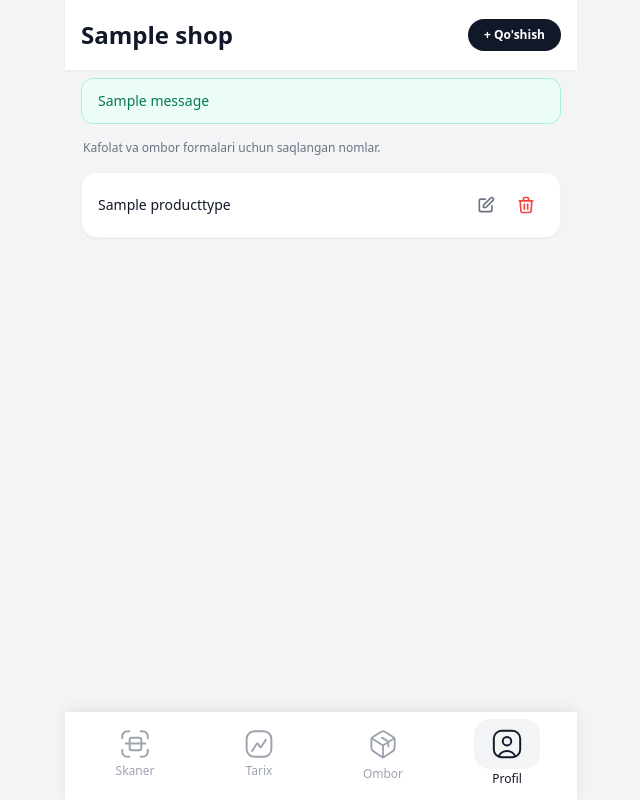
After one commit to ScorpiRui/kaffolat, a Django app: page /profile/products/ in a window 1280 px wide. The commit adds this page. Shown: the whole page, without its empty margins (319-959 px from the left). Run offline with Django 4.2, Linux system fonts and the light colour scheme; a user stored in the database is signed in; tables that the repository leaves empty hold one stand-in row (values such as "Sample post"); one stand-in notice (Sample message) is shown; some libraries are stand-ins or nearby versions.

Commit message:
Refactor forms and templates to enhance product name handling and user experience
- Introduced ProductNameComboMixin to streamline product name input across WarrantySellForm, RepairForm, and RepairWarehouseEditForm.
- Updated forms to initialize product name field with datalist for better user interaction.
- Enhanced templates to include product name options in datalists for improved selection experience.
- Added new shop_products view and corresponding template for managing product types.
- Updated navigation and layout in various templates for consistency and clarity.

```diff
--- a/main/forms.py
+++ b/main/forms.py
@@ -12,7 +12,57 @@ INPUT = (
 DATE_INPUT_FORMATS = ["%d/%m/%Y", "%d.%m.%Y", "%Y-%m-%d"]
 
 
-class WarrantySellForm(forms.ModelForm):
+class ProductNameComboMixin:
+    """One text field (`custom_name`) + HTML datalist; exact name matches a ProductType."""
+
+    _PN_DATALIST_ID = "product-name-datalist"
+
+    def _pn_shop(self):
+        if getattr(self, "_shop", None) is not None:
+            return self._shop
+        if getattr(self, "instance", None) and self.instance.pk:
+            return self.instance.shop
+        return None
+
+    def _pn_init_field(self):
+        f = self.fields["custom_name"]
+        f.required = False
+        f.widget.attrs.setdefault("id", "id_custom_name")
+        f.widget.attrs["list"] = self._PN_DATALIST_ID
+        f.widget.attrs.setdefault(
+            "placeholder",
+            "Ro'yxatdan tanlang yoki nom yozing",
+        )
+        if self.instance.pk:
+            if self.instance.custom_name:
+                self.initial.setdefault("custom_name", self.instance.custom_name)
+            elif self.instance.product_type_id:
+                self.initial.setdefault("custom_name", self.instance.product_type.name)
+
+    def clean(self):
+        cleaned = super().clean()
+        name = (cleaned.get("custom_name") or "").strip()
+        if not name:
+            raise forms.ValidationError("Mahsulot nomini kiriting.")
+        shop = self._pn_shop()
+        pt = None
+        if shop:
+            pt = ProductType.objects.filter(
+                shop=shop, name__iexact=name, is_active=True
+            ).first()
+        self._resolved_product_type = pt
+        cleaned["custom_name"] = "" if pt else name
+        return cleaned
+
+    def save(self, commit=True):
+        instance = super().save(commit=False)
+        instance.product_type = getattr(self, "_resolved_product_type", None)
+        if commit:
+            instance.save()
+        return instance
+
+
+class WarrantySellForm(ProductNameComboMixin, forms.ModelForm):
     warranty_until_date = forms.DateField(
         required=False,
         input_formats=DATE_INPUT_FORMATS,
@@ -32,7 +82,8 @@ class WarrantySellForm(forms.ModelForm):
         ]
         widgets = {
             "custom_name": forms.TextInput(attrs={
-                "class": INPUT, "placeholder": "Mahsulot nomi",
+                "class": INPUT,
+                "id": "id_custom_name",
             }),
             "custom_description": forms.Textarea(attrs={
                 "class": INPUT, "rows": 3, "placeholder": "Tavsif (ixtiyoriy)",
@@ -48,9 +99,10 @@ class WarrantySellForm(forms.ModelForm):
             }),
         }
 
-    def __init__(self, *args, **kwargs):
+    def __init__(self, *args, shop=None, **kwargs):
         super().__init__(*args, **kwargs)
-        self.fields["custom_name"].required = True
+        self._shop = shop
+        self._pn_init_field()
         self.fields["sold_price"].required = True
         self.fields["client_phone"].required = True
 
@@ -65,7 +117,7 @@ class WarrantySellForm(forms.ModelForm):
         return instance
 
 
-class RepairForm(forms.ModelForm):
+class RepairForm(ProductNameComboMixin, forms.ModelForm):
     warranty_until_date = forms.DateField(
         required=False,
         input_formats=DATE_INPUT_FORMATS,
@@ -95,7 +147,8 @@ class RepairForm(forms.ModelForm):
         ]
         widgets = {
             "custom_name": forms.TextInput(attrs={
-                "class": INPUT, "placeholder": "Mahsulot nomi",
+                "class": INPUT,
+                "id": "id_custom_name",
             }),
             "custom_description": forms.Textarea(attrs={
                 "class": INPUT, "rows": 3, "placeholder": "Tavsif (ixtiyoriy)",
@@ -111,11 +164,12 @@ class RepairForm(forms.ModelForm):
             }),
         }
 
-    def __init__(self, *args, **kwargs):
+    def __init__(self, *args, shop=None, **kwargs):
         repair_intake = kwargs.pop("repair_intake", False)
         super().__init__(*args, **kwargs)
         self._repair_intake = repair_intake
-        self.fields["custom_name"].required = True
+        self._shop = shop
+        self._pn_init_field()
         self.fields["client_phone"].required = True
         # First QR scan (repair intake): planned completion date required
         self.fields["repair_deadline"].required = bool(repair_intake)
@@ -151,7 +205,7 @@ class RepairForm(forms.ModelForm):
         return instance
 
 
-class RepairWarehouseEditForm(forms.ModelForm):
+class RepairWarehouseEditForm(ProductNameComboMixin, forms.ModelForm):
     """Ombor / ta'mirlash kartasida faqat asosiy ma'lumotlar (narx, kafolat, muddat tahrirsiz)."""
 
     class Meta:
@@ -159,7 +213,8 @@ class RepairWarehouseEditForm(forms.ModelForm):
         fields = ["custom_name", "custom_description", "client_phone"]
         widgets = {
             "custom_name": forms.TextInput(attrs={
-                "class": INPUT, "placeholder": "Mahsulot nomi",
+                "class": INPUT,
+                "id": "id_custom_name",
             }),
             "custom_description": forms.Textarea(attrs={
                 "class": INPUT, "rows": 3, "placeholder": "Tavsif (ixtiyoriy)",
@@ -169,22 +224,19 @@ class RepairWarehouseEditForm(forms.ModelForm):
             }),
         }
 
-    def __init__(self, *args, **kwargs):
+    def __init__(self, *args, shop=None, **kwargs):
         super().__init__(*args, **kwargs)
-        self.fields["custom_name"].required = True
+        self._shop = shop
+        self._pn_init_field()
         self.fields["client_phone"].required = True
 
 
 class ProductTypeForm(forms.ModelForm):
     class Meta:
         model = ProductType
-        fields = ["name", "default_description", "is_active"]
+        fields = ["name"]
         widgets = {
             "name": forms.TextInput(attrs={"class": INPUT, "placeholder": "Masalan: Avtomobil"}),
-            "default_description": forms.Textarea(
-                attrs={"class": INPUT, "rows": 3, "placeholder": "Tavsif (ixtiyoriy)"}
-            ),
-            "is_active": forms.CheckboxInput(attrs={"class": "rounded border-gray-300"}),
         }
 
 
--- a/main/models.py
+++ b/main/models.py
@@ -53,7 +53,7 @@ class ProductType(models.Model):
     is_active = models.BooleanField(default=True)
 
     def __str__(self) -> str:
-        return f"{self.shop.name} - {self.name}"
+        return self.name
 
 
 class QrItem(models.Model):
--- a/main/templates/main/base.html
+++ b/main/templates/main/base.html
@@ -44,7 +44,7 @@
         <div id="topBarInner" class="flex items-center w-full gap-2 min-w-0" style="height:70px; padding:0 16px;">
             {% with active=request.resolver_match.url_name %}
             {% if shop %}
-                {% if active == 'shop_home' or active == 'warranty_history' or active == 'warehouse_list' or active == 'shop_profile' %}
+                {% if active == 'shop_home' or active == 'warranty_history' or active == 'warehouse_list' or active == 'shop_profile' or active == 'shop_products' %}
                     <h1 class="text-2xl font-bold text-gray-900 truncate flex-1 min-w-0 leading-tight">{{ shop.name }}</h1>
                 {% endif %}
             {% endif %}
@@ -97,8 +97,8 @@
             <!-- Profil -->
             <a href="{% url 'main:shop_profile' %}"
                class="nav-item flex-1 flex flex-col items-center justify-center gap-1
-                      {% if active == 'shop_profile' %}text-gray-900{% else %}text-gray-400{% endif %}">
-                <span class="{% if active == 'shop_profile' %}nav-active-icon{% endif %} flex items-center justify-center">
+                      {% if active == 'shop_profile' or active == 'shop_products' %}text-gray-900{% else %}text-gray-400{% endif %}">
+                <span class="{% if active == 'shop_profile' or active == 'shop_products' %}nav-active-icon{% endif %} flex items-center justify-center">
                     {% include "main/icons/profile.svg" %}
                 </span>
                 <span class="text-xs font-medium leading-none">Profil</span>
--- a/main/templates/main/item_edit.html
+++ b/main/templates/main/item_edit.html
@@ -60,6 +60,12 @@
                 {% for e in form.custom_name.errors %}
                     <p class="text-xs text-red-500 mt-1">{{ e }}</p>
                 {% endfor %}
+                <datalist id="product-name-datalist">
+                    {% for n in product_name_options %}
+                    <option value="{{ n }}">
+                    {% endfor %}
+                </datalist>
+                <p class="text-xs text-gray-400 mt-1.5">Ro'yxatdan tanlang yoki nom yozing.</p>
             </div>
 
             <div>
--- /dev/null
+++ b/main/templates/main/shop_products.html
@@ -0,0 +1,71 @@
+{% extends "main/base.html" %}
+
+{% block title %}Mahsulot nomlari{% endblock %}
+
+{% block head_extra %}
+<style>body { background: #F3F4F6 !important; } #topBar { background: #fff !important; }</style>
+{% endblock %}
+
+{% block header_right %}
+<a href="{% url 'main:product_type_create' %}?ret=products"
+   class="text-xs font-semibold text-white bg-gray-900 rounded-full px-4 py-2 active:bg-black">
+    + Qo'shish
+</a>
+{% endblock %}
+
+{% block content %}
+<div class="space-y-4">
+
+    {% if messages %}
+    {% for message in messages %}
+    <div class="bg-green-50 border border-green-200 text-green-700 text-sm px-4 py-3 rounded-xl">
+        {{ message }}
+    </div>
+    {% endfor %}
+    {% endif %}
+
+    <p class="text-xs text-gray-500 px-0.5">Kafolat va ombor formalari uchun saqlangan nomlar.</p>
+
+    {% if product_types %}
+        {% for pt in product_types %}
+        <div class="flex items-center justify-between bg-white rounded-2xl px-4 py-3.5 shadow-sm border border-gray-100">
+            <p class="text-sm font-medium text-gray-900 truncate min-w-0 pr-2">{{ pt.name }}</p>
+            <div class="flex items-center gap-1 flex-shrink-0">
+                {% if not pt.is_active %}
+                <span class="text-[10px] text-gray-400 mr-1">faol emas</span>
+                {% endif %}
+                <a href="{% url 'main:product_type_edit' pt.pk %}?ret=products"
+                   class="p-2 rounded-xl text-gray-500 active:bg-gray-100"
+                   aria-label="Tahrirlash">
+                    <svg class="w-5 h-5" fill="none" stroke="currentColor" stroke-width="2" viewBox="0 0 24 24">
+                        <path stroke-linecap="round" stroke-linejoin="round"
+                              d="M11 5H6a2 2 0 00-2 2v11a2 2 0 002 2h11a2 2 0 002-2v-5m-1.414-9.414a2 2 0 112.828 2.828L11.828 15H9v-2.828l8.586-8.586z"/>
+                    </svg>
+                </a>
+                <form method="post" action="{% url 'main:product_type_delete' pt.pk %}"
+                      class="inline"
+                      onsubmit="return confirm('Ushbu mahsulot nomini o\'chirishni xohlaysizmi?');">
+                    {% csrf_token %}
+                    <input type="hidden" name="ret" value="products">
+                    <button type="submit" class="p-2 rounded-xl text-red-500 active:bg-red-50" aria-label="O'chirish">
+                        <svg class="w-5 h-5" fill="none" stroke="currentColor" stroke-width="2" viewBox="0 0 24 24">
+                            <path stroke-linecap="round" stroke-linejoin="round"
+                                  d="M19 7l-.867 12.142A2 2 0 0116.138 21H7.862a2 2 0 01-1.995-1.858L5 7m5 4v6m4-6v6m1-10V4a1 1 0 00-1-1h-4a1 1 0 00-1 1v3M4 7h16"/>
+                        </svg>
+                    </button>
+                </form>
+            </div>
+        </div>
+        {% endfor %}
+    {% else %}
+        <div class="bg-white rounded-2xl p-8 text-center shadow-sm border border-gray-100">
+            <p class="text-sm text-gray-500">Hozircha mahsulot nomlari yo'q.</p>
+            <a href="{% url 'main:product_type_create' %}?ret=products"
+               class="inline-block mt-4 text-sm font-semibold text-gray-900 underline">
+                Birinchi nomni qo'shish
+            </a>
+        </div>
+    {% endif %}
+
+</div>
+{% endblock %}
--- a/main/templates/main/shop_profile.html
+++ b/main/templates/main/shop_profile.html
@@ -112,6 +112,11 @@
         </form>
     </div>
 
+    <a href="{% url 'main:shop_products' %}"
+       class="block w-full text-center bg-gray-900 text-white rounded-2xl py-3.5 px-4 shadow-sm font-semibold text-sm active:bg-black">
+        Mahsulot nomlari
+    </a>
+
     <!-- Logout -->
     <a href="{% url 'logout' %}"
        class="block w-full text-center bg-white border border-red-200 text-red-500
--- a/main/urls.py
+++ b/main/urls.py
@@ -23,6 +23,7 @@ urlpatterns = [
     path("item/<int:pk>/complete/", views.complete_repair, name="complete_repair"),
     path("history/", views.warranty_history, name="warranty_history"),
     path("profile/", views.shop_profile, name="shop_profile"),
+    path("profile/products/", views.shop_products, name="shop_products"),
     path("p/<str:qr_id>/", views.public_item_detail, name="public_item_detail"),
     path("qr", views.public_item_from_query, name="public_item_from_query"),
     path("shops/register/", views.shop_register, name="shop_register"),
--- a/main/views.py
+++ b/main/views.py
@@ -26,6 +26,14 @@ def _get_shop_for_request(request) -> Shop:
         defaults={"name": request.user.get_username() or "My Shop"},
     )
     return shop
+
+
+def _product_name_options(shop: Shop):
+    return list(
+        ProductType.objects.filter(shop=shop, is_active=True)
+        .order_by("name")
+        .values_list("name", flat=True)
+    )
 
 
 # -- Scanner / home --
@@ -65,7 +73,7 @@ def qr_handler(request, qr_id: str):
 
     if mode == "repair":
         if request.method == "POST":
-            form = RepairForm(request.POST, repair_intake=True)
+            form = RepairForm(request.POST, repair_intake=True, shop=shop)
             if form.is_valid():
                 item = form.save(commit=False)
                 item.shop = shop
@@ -81,17 +89,18 @@ def qr_handler(request, qr_id: str):
                 )
                 return redirect("main:item_detail", pk=item.pk)
         else:
-            form = RepairForm(repair_intake=True)
+            form = RepairForm(repair_intake=True, shop=shop)
         return render(request, "main/qr_item_form.html", {
             "shop": shop,
             "qr_id": qr_id,
             "form": form,
             "mode": "repair",
             "warranty_presets": warranty_presets,
+            "product_name_options": _product_name_options(shop),
         })
     else:
         if request.method == "POST":
-            form = WarrantySellForm(request.POST)
+            form = WarrantySellForm(request.POST, shop=shop)
             if form.is_valid():
                 item = form.save(commit=False)
                 item.shop = shop
@@ -106,13 +115,14 @@ def qr_handler(request, qr_id: str):
                 )
                 return redirect("main:item_detail", pk=item.pk)
         else:
-            form = WarrantySellForm()
+            form = WarrantySellForm(shop=shop)
         return render(request, "main/qr_item_form.html", {
             "shop": shop,
             "qr_id": qr_id,
             "form": form,
             "mode": "warranty",
             "warranty_presets": warranty_presets,
+            "product_name_options": _product_name_options(shop),
         })
 
 
@@ -184,9 +194,14 @@ def item_detail(request, pk: int):
     })
 
 
-def _format_history_value(val):
+def _format_history_value(val, attr=None):
     if val is None or val == "":
         return "—"
+    if attr == "product_type_id":
+        if not val:
+            return "—"
+        pt = ProductType.objects.filter(pk=val).first()
+        return pt.name if pt else str(val)
     if hasattr(val, "strftime"):
         return val.strftime("%d/%m/%Y")
     return str(val)
@@ -199,7 +214,7 @@ def _build_item_edit_history_note(old_values: dict, item: QrItem, fields: list)
         old_val = old_values.get(attr)
         if old_val != new_val:
             changes.append(
-                f"{label}: {_format_history_value(old_val)} → {_format_history_value(new_val)}"
+                f"{label}: {_format_history_value(old_val, attr)} → {_format_history_value(new_val, attr)}"
             )
     if not changes:
         return "Tahrir: o'zgarish kiritilmadi."
@@ -214,12 +229,14 @@ def _snapshot_item_fields_for_history(pk: int, field_specs: list) -> dict:
 
 
 _REPAIR_EDIT_HISTORY_FIELDS = [
+    ("product_type_id", "Mahsulot nomi"),
     ("custom_name", "Nomi"),
     ("custom_description", "Tavsif"),
     ("client_phone", "Telefon"),
 ]
 
 _WARRANTY_EDIT_HISTORY_FIELDS = [
+    ("product_type_id", "Mahsulot nomi"),
     ("custom_name", "Nomi"),
     ("custom_description", "Tavsif"),
     ("sold_price", "Sotuv narxi"),
@@ -250,7 +267,7 @@ def item_edit(request, pk: int):
     if item.is_repair:
         if request.method == "POST":
             old_values = _snapshot_item_fields_for_history(item.pk, _REPAIR_EDIT_HISTORY_FIELDS)
-            form = RepairWarehouseEditForm(request.POST, instance=item)
+            form = RepairWarehouseEditForm(request.POST, instance=item, shop=shop)
             if form.is_valid():
                 form.save()
                 item.refresh_from_db()
@@ -263,12 +280,12 @@ def item_edit(request, pk: int):
                 messages.success(request, "O'zgarishlar saqlandi.")
                 return redirect("main:item_detail", pk=item.pk)
         else:
-            form = RepairWarehouseEditForm(instance=item)
+            form = RepairWarehouseEditForm(instance=item, shop=shop)
         mode = "repair"
     else:
         if request.method == "POST":
             old_values = _snapshot_item_fields_for_history(item.pk, _WARRANTY_EDIT_HISTORY_FIELDS)
-            form = WarrantySellForm(request.POST, instance=item)
+            form = WarrantySellForm(request.POST, instance=item, shop=shop)
             if form.is_valid():
                 form.save()
                 item.refresh_from_db()
@@ -281,7 +298,7 @@ def item_edit(request, pk: int):
                 messages.success(request, "O'zgarishlar saqlandi.")
                 return redirect("main:item_detail", pk=item.pk)
         else:
-            form = WarrantySellForm(instance=item)
+            form = WarrantySellForm(instance=item, shop=shop)
         mode = "warranty"
 
     if mode == "warranty":
@@ -293,6 +310,7 @@ def item_edit(request, pk: int):
         "form": form,
         "mode": mode,
         "warranty_presets": warranty_presets,
+        "product_name_options": _product_name_options(shop),
     })
 
 
@@ -410,12 +428,29 @@ def warranty_history(request):
     })
 
 
-# -- Management page --
+def _product_type_redirect(request):
+    ret = (request.POST.get("ret") or request.GET.get("ret") or "").strip()
+    if ret == "products":
+        return redirect("main:shop_products")
+    return redirect("main:product_type_list")
+
+
+# -- Management page (dashboard) --
+
+@login_required
+def shop_products(request):
+    """Mahsulot nomlari: faqat ro'yxat va CRUD (profildan)."""
+    shop = _get_shop_for_request(request)
+    product_types = shop.product_types.all().order_by("name")
+    return render(request, "main/shop_products.html", {
+        "shop": shop,
+        "product_types": product_types,
+    })
+
 
 @login_required
 def product_type_list(request):
     shop = _get_shop_for_request(request)
-    product_types = shop.product_types.all().order_by("name")
 
     today = timezone.localdate()
 
@@ -438,7 +473,6 @@ def product_type_list(request):
 
     return render(request, "main/product_type_list.html", {
         "shop": shop,
-        "product_types": product_types,
         "repair_in_progress": repair_in_progress,
         "warranty_active": warranty_active,
         "total_warranty_items": total_warranty_items,
@@ -450,20 +484,22 @@ def product_type_list(request):
 @login_required
 def product_type_create(request):
     shop = _get_shop_for_request(request)
+    ret = (request.POST.get("ret") or request.GET.get("ret") or "").strip()
     if request.method == "POST":
         form = ProductTypeForm(request.POST)
         if form.is_valid():
             obj = form.save(commit=False)
             obj.shop = shop
             obj.save()
-            messages.success(request, "Mahsulot turi qo'shildi.")
-            return redirect("main:product_type_list")
+            messages.success(request, "Mahsulot nomi qo'shildi.")
+            return _product_type_redirect(request)
     else:
         form = ProductTypeForm()
     return render(request, "main/product_type_form.html", {
         "shop": shop,
         "form": form,
         "is_edit": False,
+        "ret": ret,
     })
 
 
@@ -471,12 +507,13 @@ def product_type_create(request):
 def product_type_edit(request, pk: int):
     shop = _get_shop_for_request(request)
     obj = get_object_or_404(ProductType, pk=pk, shop=shop)
+    ret = (request.POST.get("ret") or request.GET.get("ret") or "").strip()
     if request.method == "POST":
         form = ProductTypeForm(request.POST, instance=obj)
         if form.is_valid():
             form.save()
             messages.success(request, "O'zgarishlar saqlandi.")
-            return redirect("main:product_type_list")
+            return _product_type_redirect(request)
     else:
         form = ProductTypeForm(instance=obj)
     return render(request, "main/product_type_form.html", {
@@ -484,6 +521,7 @@ def product_type_edit(request, pk: int):
         "form": form,
         "product_type": obj,
         "is_edit": True,
+        "ret": ret,
     })
 
 
@@ -493,8 +531,8 @@ def product_type_delete(request, pk: int):
     obj = get_object_or_404(ProductType, pk=pk, shop=shop)
     if request.method == "POST":
         obj.delete()
-        messages.success(request, "Mahsulot turi o'chirildi.")
-        return redirect("main:product_type_list")
+        messages.success(request, "Mahsulot nomi o'chirildi.")
+        return _product_type_redirect(request)
     return redirect("main:product_type_list")
 
 
```
Also changed, not shown: main/templates/main/product_type_form.html (+4 -23 lines), main/templates/main/product_type_list.html (+10 -69 lines), main/templates/main/qr_item_form.html (+7 -1 lines).
